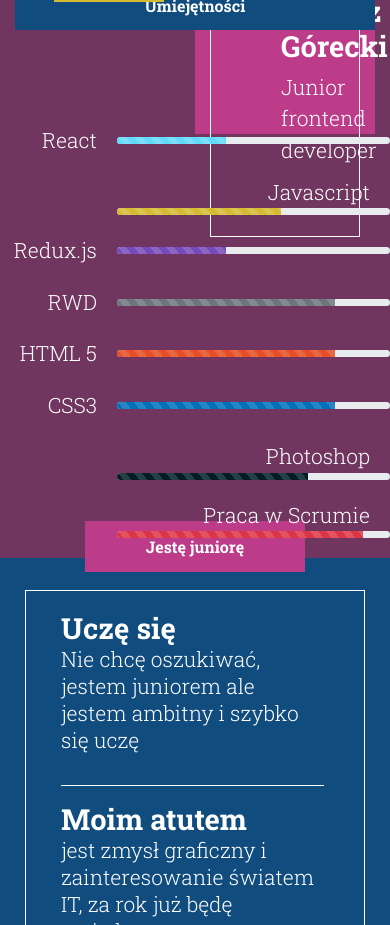
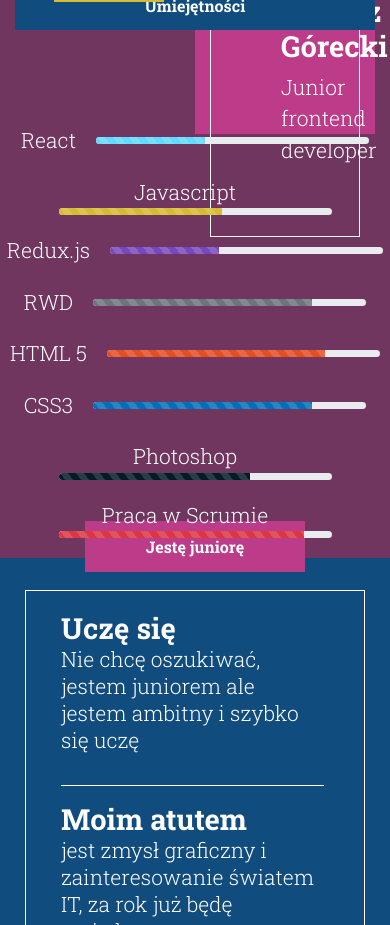
Before and after one commit to sq1fya/my-lp, a React (Create React App) app: page / in a window 390 px wide. Shown: the part 900-1825 px from the top of the page. Built offline with nearby package versions, Linux system fonts and the light colour scheme.

Commit message:
center skills bars on media

```diff
--- a/src/components/section-skills/section-skills.js
+++ b/src/components/section-skills/section-skills.js
@@ -31,8 +31,8 @@ class SectionSkills extends Component {
                   </div>
                 </div>
               </div>
-              <div className="skills-box col-md-7 col-12 align-self-center">
-                <div className="skill row d-flex justify-content-end">
+              <div className="skills-box col-md-12 col-12 col-lg-7 align-self-center">
+                <div className="skill row justify-content-center justify-content-lg-end">
                   <p>React</p>
                   <div className="progress">
                     <div
@@ -45,7 +45,7 @@ class SectionSkills extends Component {
                     />
                   </div>
                 </div>
-                <div className="skill row d-flex justify-content-end">
+                <div className="skill row justify-content-center justify-content-lg-end">
                   <p>Javascript</p>
                   <div className="progress">
                     <div
@@ -58,7 +58,7 @@ class SectionSkills extends Component {
                     />
                   </div>
                 </div>
-                <div className="skill row d-flex justify-content-end">
+                <div className="skill row justify-content-center justify-content-lg-end">
                   <p>Redux.js</p>
                   <div className="progress">
                     <div
@@ -71,7 +71,7 @@ class SectionSkills extends Component {
                     />
                   </div>
                 </div>
-                <div className="skill row d-flex justify-content-end">
+                <div className="skill row justify-content-center justify-content-lg-end">
                   <p>RWD</p>
                   <div className="progress">
                     <div
@@ -84,7 +84,7 @@ class SectionSkills extends Component {
                     />
                   </div>
                 </div>
-                <div className="skill row d-flex justify-content-end">
+                <div className="skill row justify-content-center justify-content-lg-end">
                   <p>HTML 5</p>
                   <div className="progress">
                     <div
@@ -97,7 +97,7 @@ class SectionSkills extends Component {
                     />
                   </div>
                 </div>
-                <div className="skill row d-flex justify-content-end">
+                <div className="skill row justify-content-center justify-content-lg-end">
                   <p>CSS3</p>
                   <div className="progress">
                     <div
@@ -110,7 +110,7 @@ class SectionSkills extends Component {
                     />
                   </div>
                 </div>
-                <div className="skill row d-flex justify-content-end">
+                <div className="skill row justify-content-center justify-content-lg-end">
                   <p>Photoshop</p>
                   <div className="progress">
                     <div
@@ -123,7 +123,7 @@ class SectionSkills extends Component {
                     />
                   </div>
                 </div>
-                <div className="skill row d-flex justify-content-end">
+                <div className="skill row justify-content-center justify-content-lg-end">
                   <p>Praca w Scrumie</p>
                   <div className="progress">
                     <div
--- a/src/components/section-skills/section-skills.scss
+++ b/src/components/section-skills/section-skills.scss
@@ -11,6 +11,8 @@
             margin-top: -37px !important;
           }
         }
+      }
+      .skills-box {
       }
     }
   }
```
